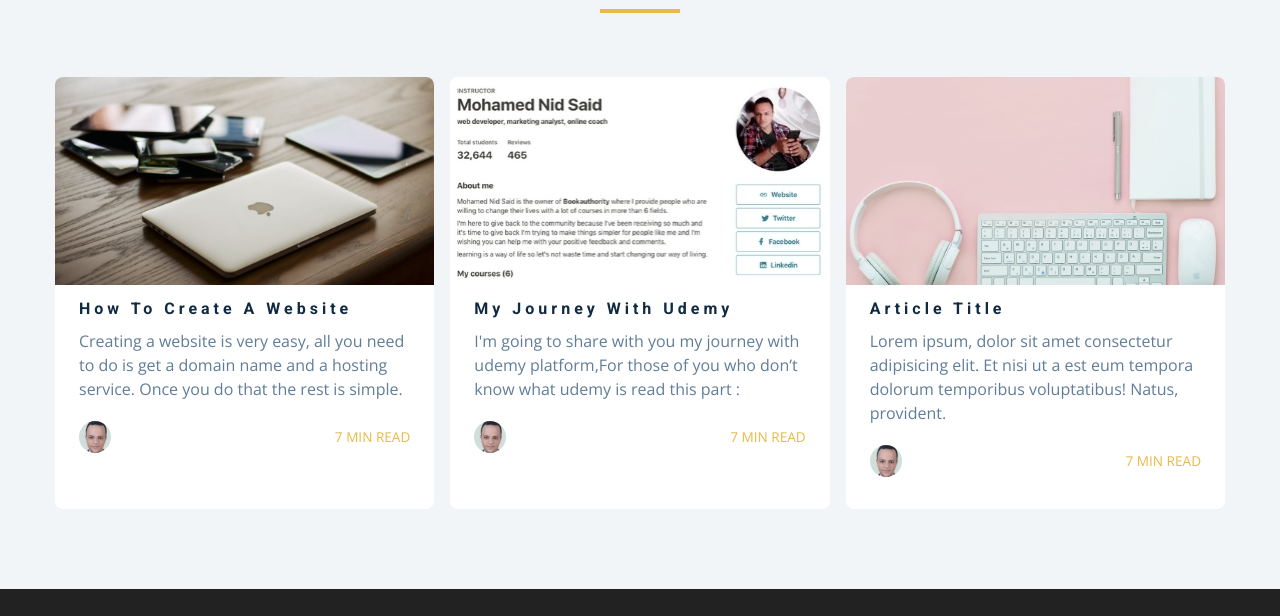
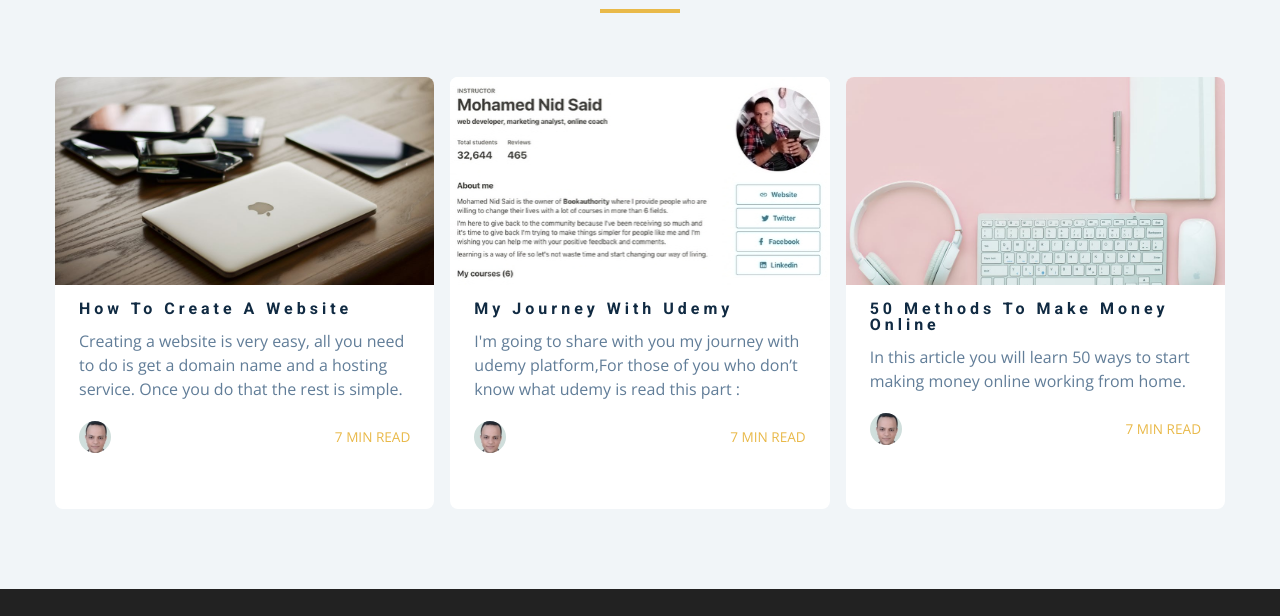
Before and after one commit to mohamednidsaid/mohamednidsaidresume, a plain HTML site: page index.html in a window 1280 px wide. Shown: the part 4784-5400 px from the top of the page. Drawn offline with nearby package versions, Linux system fonts and the light colour scheme.

Commit message:
Update index.html

```diff
--- a/index.html
+++ b/index.html
@@ -414,9 +414,9 @@
                 <div class="card-side card-front ">
                     <img src="./images/project-3.jpeg " alt=" " />
                     <div class="card-info ">
-                        <h4>article title</h4>
+                        <h4>50 Methods To Make Money Online</h4>
                         <p>
-                            Lorem ipsum, dolor sit amet consectetur adipisicing elit. Et nisi ut a est eum tempora dolorum temporibus voluptatibus! Natus, provident.
+                            In this article you will learn 50 ways to start making money online working from home.
                         </p>
                         <div class="card-footer ">
                             <img src="./images/hero-img-small.jpg " alt="author image " />
@@ -426,8 +426,7 @@
                 </div>
                 <!-- card back  -->
                 <div class="card-side card-back ">
-                    <button class="btn ">read more</button>
-                </div>
+<a href="50 Methods To Make Money Online.html" target="blank"><button class="btn ">read more</button></a> </div>                </div>
             </div>
             <!-- end of single article -->
             <!-- single article -->
```
